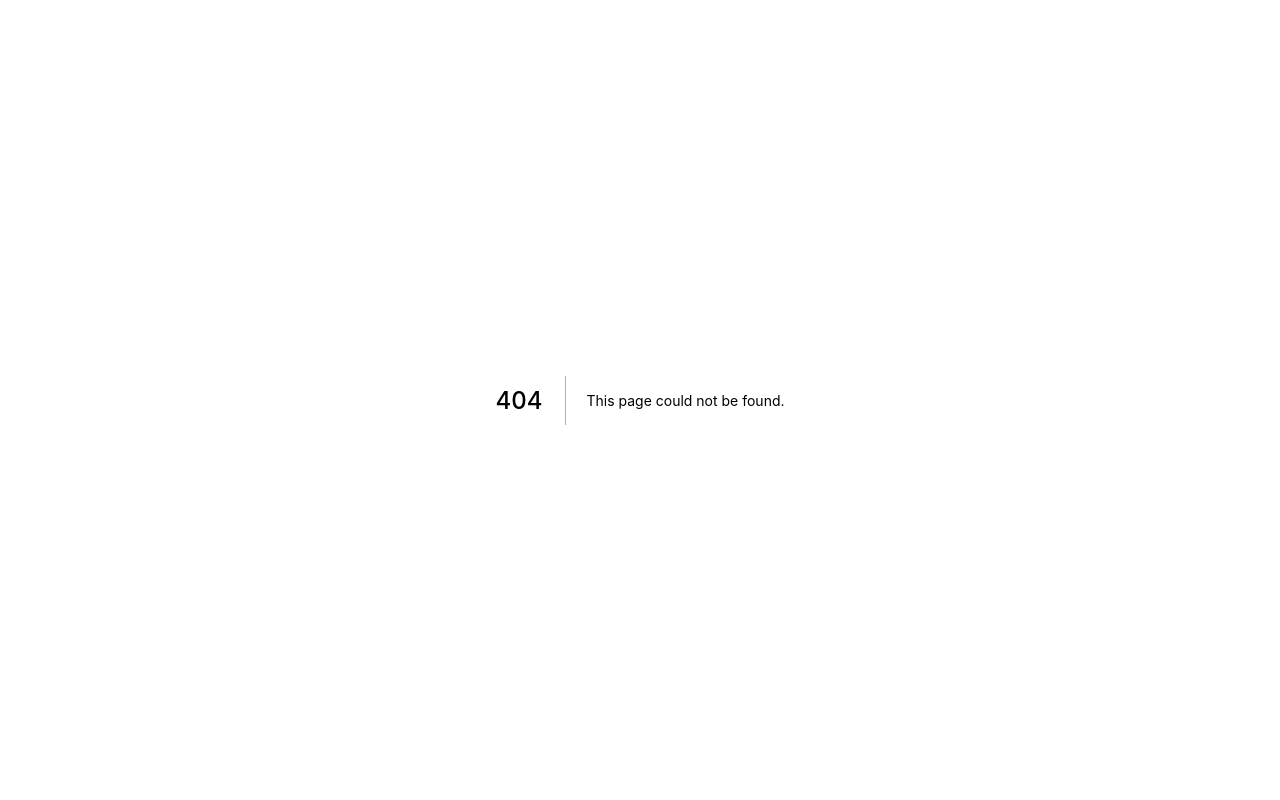
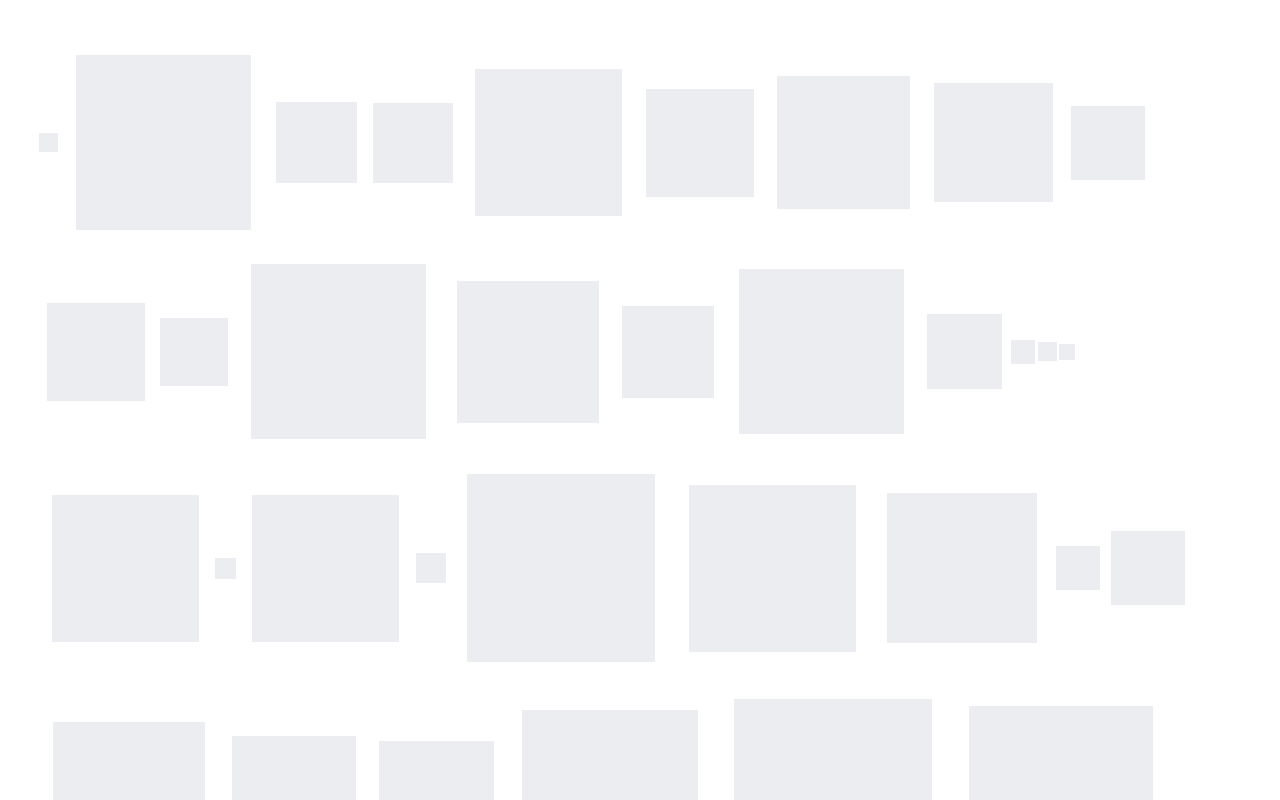
Before and after one commit to rodocite/decentralized-board, a Next.js app: page /blocks in a window 1280 px wide. Before the commit this address had no page. Shown: the top 800 px of the page. Built offline with nearby package versions, Linux system fonts and the light colour scheme.

Commit message:
Scaffold out Block feature

```diff
--- a/package.json
+++ b/package.json
@@ -24,6 +24,8 @@
   },
   "scripts": {
     "dev": "next",
+    "build": "next build",
+    "production": "next build && next start",
     "blockchain": "ganache-cli",
     "compile": "sulk --config ./config/sulk.config.js",
     "deploy": "node scripts/deploy-contracts.js --config ./config/contracts.deploy.config.js --rpc development",
--- /dev/null
+++ b/pages/blocks.js
@@ -0,0 +1,49 @@
+import styled from 'styled-components'
+import _ from 'lodash'
+
+const Block = styled.div`
+  box-sizing: border-box;
+  background: rgb(235, 237, 240);
+  width: ${ ({size}) => size }px;
+  height: ${ ({size}) => size }px;
+  display: inline-block;
+  transform: translateZ(0);
+  margin: ${ ({size}) => Math.floor(size / 10) }px;
+
+  :before {
+    content: '';
+  }
+
+  :hover {
+    background: red;
+  }
+`
+
+const Container = styled.div`
+  display: flex;
+  align-items: center;
+  padding: 30px;
+  flex-wrap: wrap;
+  transform: translateZ(0);
+`
+
+class BlockContainer extends React.Component {
+  renderBlocks() {
+    return _.map(Array(1000), (_, index) => {
+      const size = Math.floor(Math.random() * (200 - 10 + 1) + 10);
+      return (
+        <Block size={ size } />
+      )
+    })
+  }
+
+  render() {
+    return (
+      <Container>
+        { this.renderBlocks() }
+      </Container>
+    )
+  }
+}
+
+export default BlockContainer;
```
